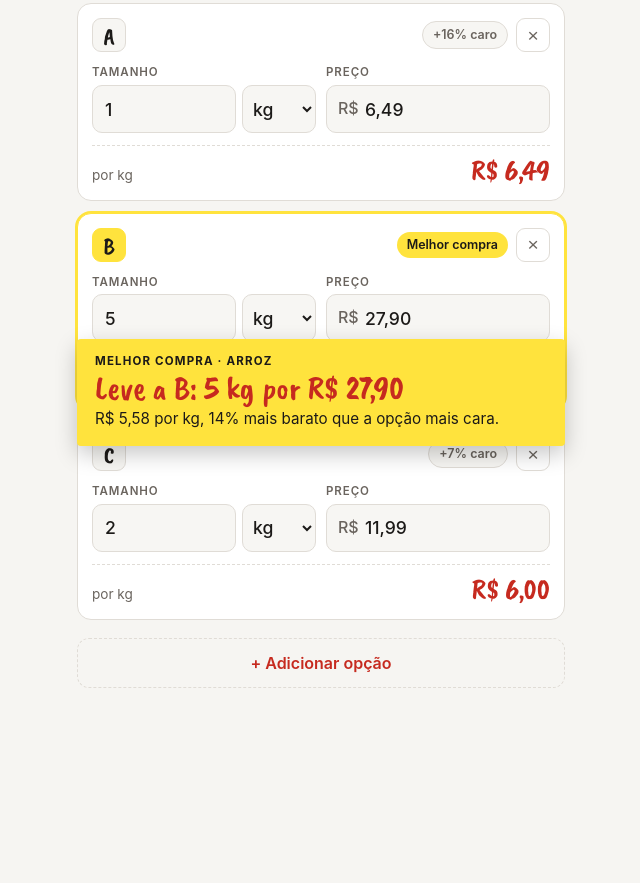
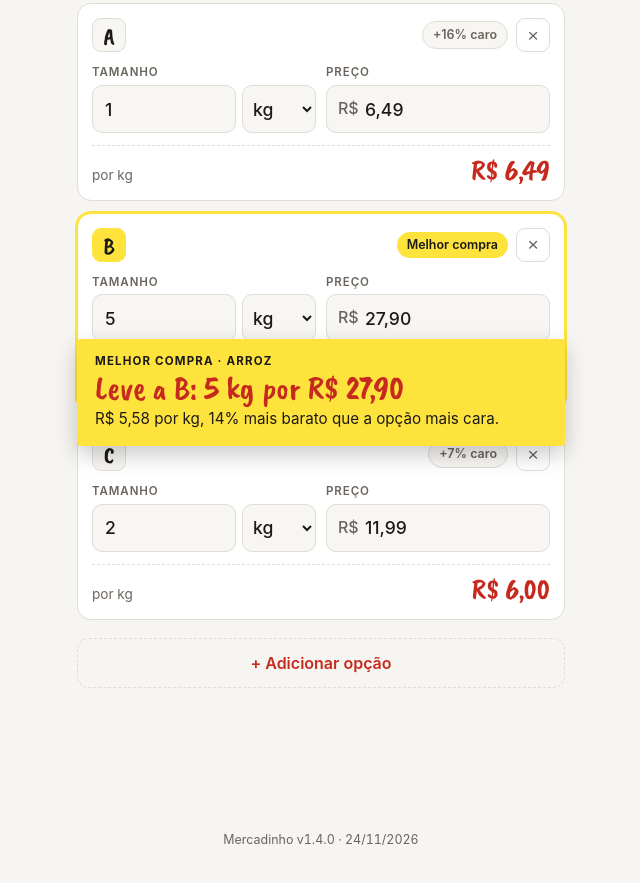
Before and after one commit to priscillasantana/mercadinho, a plain HTML site: page index.html in a window 1280 px wide. Shown: the part 342-1225 px from the top of the page, without its empty margins (319-959 px from the left). Before the commit the page ends 1195 px from the top, so only its background shows below. Drawn offline with nearby package versions, Linux system fonts and the light colour scheme.

Commit message:
v1.4.0: número da versão no app e histórico de versões
Co-Authored-By: Claude Opus 5.5 <noreply@anthropic.com>

```diff
--- a/index.html
+++ b/index.html
@@ -11,6 +11,8 @@
 <meta name="apple-mobile-web-app-capable" content="yes">
 <meta name="apple-mobile-web-app-title" content="Mercadinho">
 <meta name="theme-color" content="#c62a1f">
+<meta name="app-version" content="1.4.0">
+<meta name="app-version-date" content="2026-11-24">
 <link rel="preconnect" href="https://fonts.googleapis.com">
 <link rel="preconnect" href="https://fonts.gstatic.com" crossorigin>
 <link rel="stylesheet" href="https://fonts.googleapis.com/css2?family=Caveat+Brush&display=swap">
@@ -159,6 +161,7 @@ input, select { font: 500 1.1rem var(--body); color: var(--fg); }
 .verdict.solo { position: static; }
 .verdict.solo .big { font-size: 3rem; }
 .verdict.solo.idle .big { font-family: var(--display); font-size: 3rem; color: var(--muted); }
+.versao { text-align: center; font-size: .78rem; color: var(--muted); font-variant-numeric: tabular-nums; margin: 0; }
 button:focus-visible { outline: 2px solid var(--brand); outline-offset: 2px; }
 @media (prefers-reduced-motion: reduce) { * { transition: none !important; } }
 </style>
@@ -226,6 +229,8 @@ button:focus-visible { outline: 2px solid var(--brand); outline-offset: 2px; }
     <div class="big">Preencha tamanho e preço de pelo menos duas opções.</div>
   </div>
   </section>
+
+  <p class="versao" id="versao">Mercadinho v1.4.0</p>
 </div>
 
 <script>
@@ -495,6 +500,15 @@ button:focus-visible { outline: 2px solid var(--brand); outline-offset: 2px; }
     build(); save();
   });
 
+  // Versão: a única fonte é a meta tag "app-version" no topo do arquivo.
+  const meta = n => (document.querySelector(`meta[name="${n}"]`) || {}).content || "";
+  const APP_VERSION = meta("app-version");
+  const APP_DATE = meta("app-version-date");
+  if (APP_VERSION) {
+    const d = APP_DATE ? APP_DATE.split("-").reverse().join("/") : "";
+    document.getElementById("versao").textContent = `Mercadinho v${APP_VERSION}` + (d ? ` · ${d}` : "");
+  }
+
   showMode();
   updateSingle();
   build();
```
Also changed, not shown: 2 other files.
